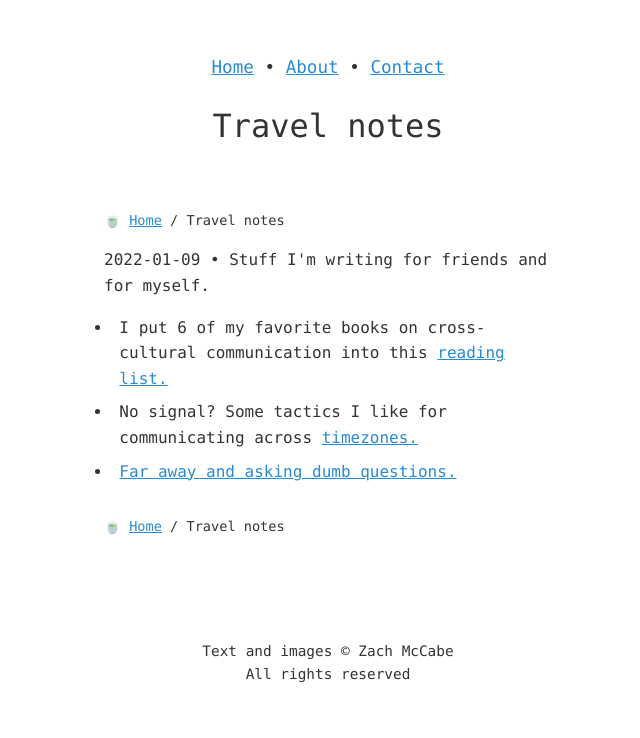
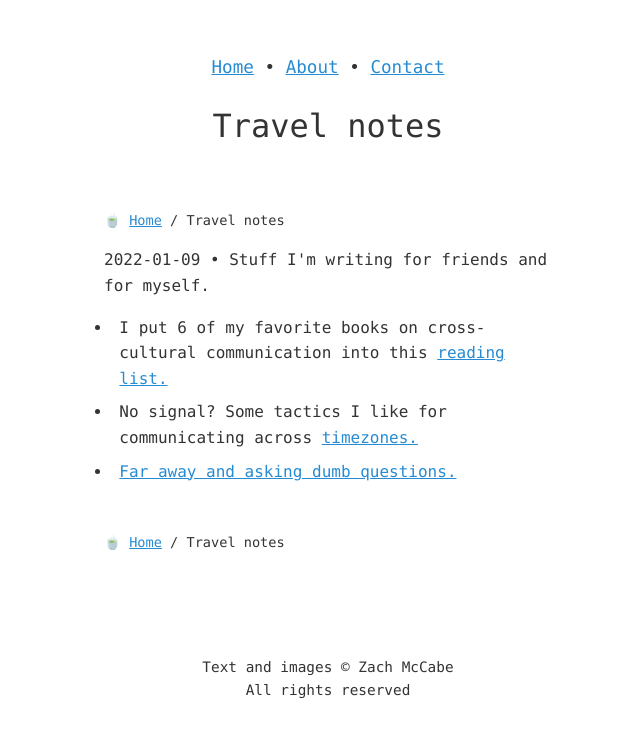
Before and after one commit to zachmccabe/zachmccabe.github.io, a Jekyll site: the page built from _travel/travel.md, in a window 1280 px wide. Shown: the top 738 px of the page, without its empty margins (312-952 px from the left). Built offline with Jekyll 4.4.1, drawn with Linux system fonts in a browser that asks for light colours.

Commit message:
Update kaoliang_nite_3.html

```diff
--- a/_layouts/kaoliang_nite_3.html
+++ b/_layouts/kaoliang_nite_3.html
@@ -27,7 +27,7 @@
 {%- if page.lede == "print" -%}<p>{%- include print_update.html -%}&nbsp;•&nbsp;{{ page.description }}</p>{%- endif -%}
 {{ content }}
 {%- if page.lede and page.update -%}{% include print_history.html %}{%- endif -%}
-{%- if page.collection -%}<p style="margin-top:2em;"><nav class="breadcrumbs">{%- include emoji_collection_switch.html -%}&nbsp;{%- include breadcrumbs.html -%}</nav></p>{%- endif -%}
+{%- if page.collection -%}<p style="margin-top:3em;"><nav class="breadcrumbs">{%- include emoji_collection_switch.html -%}&nbsp;{%- include breadcrumbs.html -%}</nav></p>{%- endif -%}
 </main>
 <footer>
 <p>Text and images &copy; Zach McCabe<br />All rights reserved</p>
```
